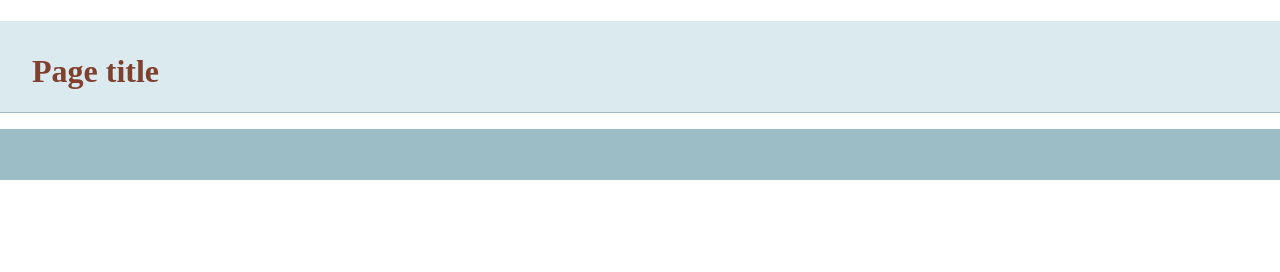
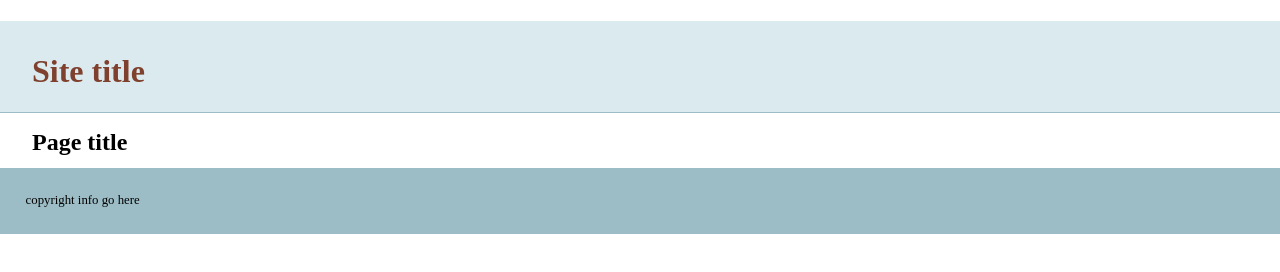
Before and after one commit to vladtitus/git-basics, a plain HTML site: page index.html in a window 1280 px wide. Drawn offline with nearby package versions, Linux system fonts and the light colour scheme.

Commit message:
added more info to template

```diff
--- a/index.html
+++ b/index.html
@@ -14,13 +14,15 @@
     </head>
     <body>
     <header>
-	<h1>Page title</h1>
+	<h1>Site title</h1>
     </header>
     <nav id="pageNav">
     </nav>
     <main>
+        <h2>Page title</h2>
     </main>
     <footer>
+        copyright info go here
     </footer>
         <script>
 //use the modernizr load to load up external scripts. This will load the scripts asynchronously, but the order listed matters. Although it will load all scripts in parallel, it will execute them in the order listed
```
